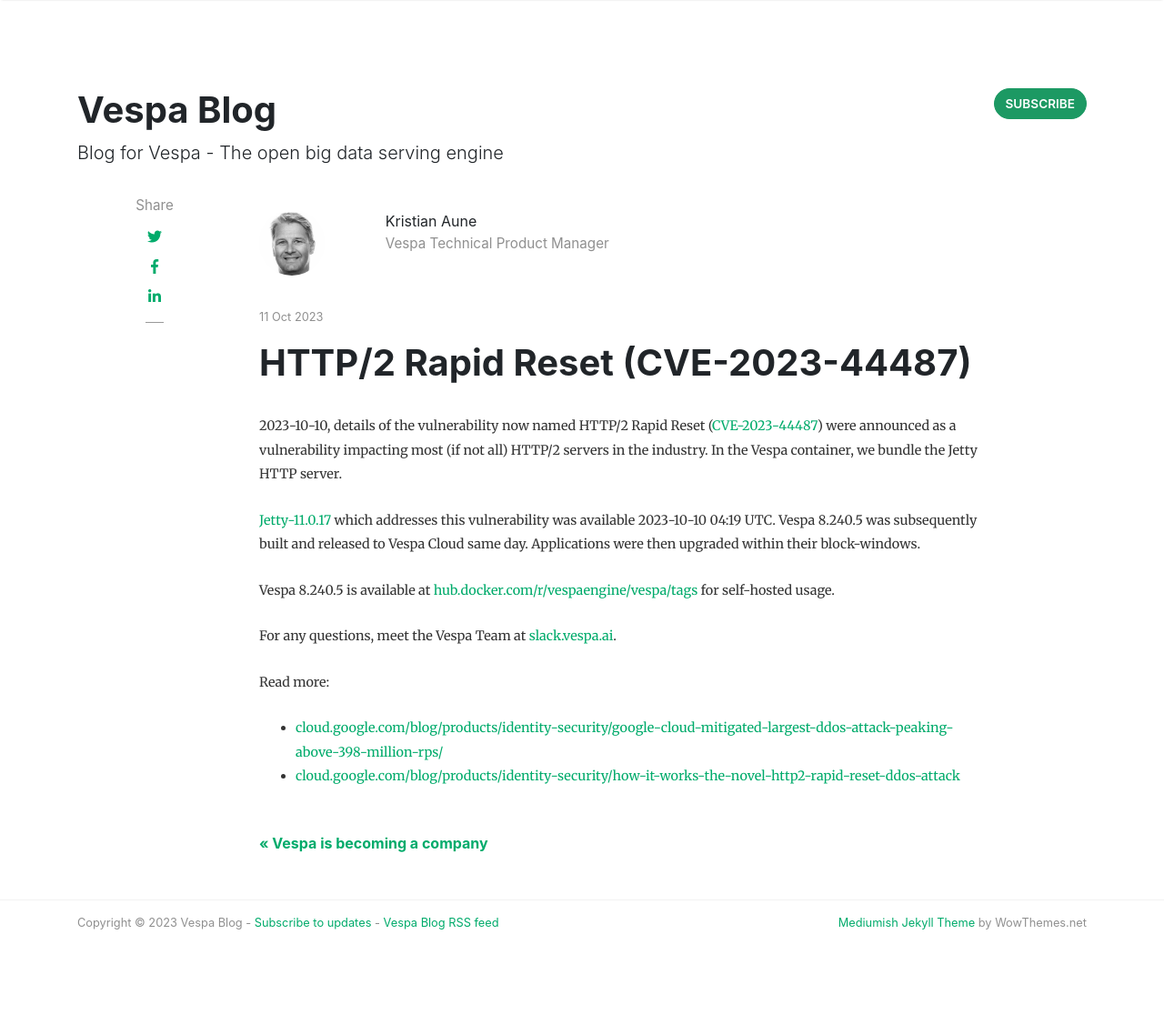
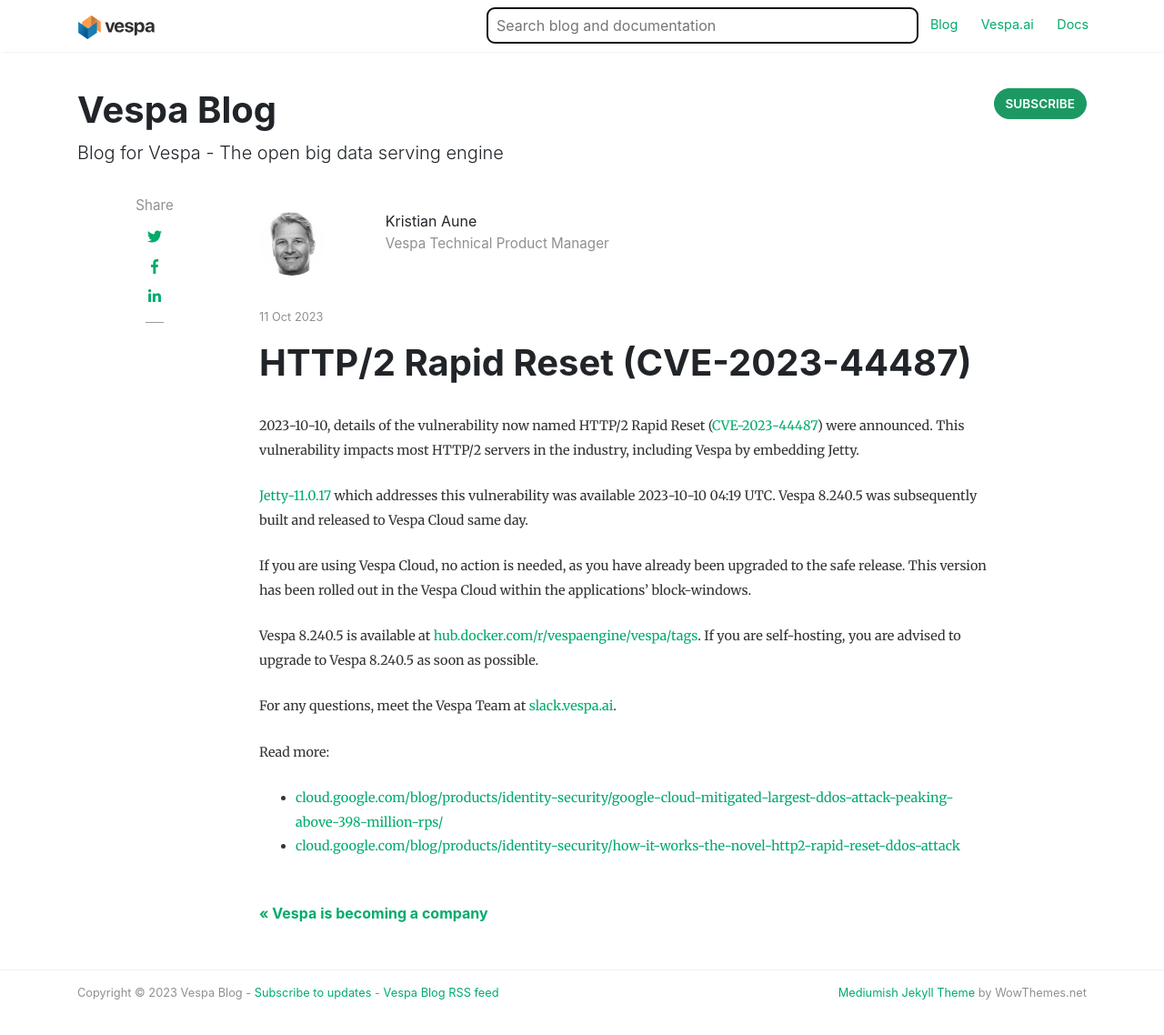
Before and after one commit to vespa-engine/blog, a Jekyll site: the page built from _posts/2023-10-11-cve-2023-44487.md, in a window 1280 px wide and 1175 px high. Shown: the top 1138 px of the window at 91% size. Built offline with Jekyll 4.4.1, drawn with Linux system fonts in a browser that asks for light colours; nearby versions of some CDN libraries; comment, search, counter and statistics services are not loaded.

Commit message:
Minor rewrite

```diff
--- a/_posts/2023-10-11-cve-2023-44487.md
+++ b/_posts/2023-10-11-cve-2023-44487.md
@@ -10,17 +10,19 @@
 ---
 
 2023-10-10, details of the vulnerability now named HTTP/2 Rapid Reset
-([CVE-2023-44487](https://nvd.nist.gov/vuln/detail/CVE-2023-44487))
-were announced as a vulnerability impacting most (if not all) HTTP/2 servers in the industry.
-In the Vespa container, we bundle the Jetty HTTP server.
+([CVE-2023-44487](https://nvd.nist.gov/vuln/detail/CVE-2023-44487)) were announced.
+This vulnerability impacts most HTTP/2 servers in the industry,
+including Vespa by embedding Jetty.
 
 [Jetty-11.0.17](https://github.com/eclipse/jetty.project/releases/tag/jetty-11.0.17)
 which addresses this vulnerability was available 2023-10-10 04:19 UTC.
 Vespa 8.240.5 was subsequently built and released to Vespa Cloud same day.
-Applications were then upgraded within their block-windows.
 
-Vespa 8.240.5 is available at [hub.docker.com/r/vespaengine/vespa/tags](https://hub.docker.com/r/vespaengine/vespa/tags)
-for self-hosted usage.
+If you are using Vespa Cloud, no action is needed, as you have already been upgraded to the safe release.
+This version has been rolled out in the Vespa Cloud within the applications' block-windows.
+
+Vespa 8.240.5 is available at [hub.docker.com/r/vespaengine/vespa/tags](https://hub.docker.com/r/vespaengine/vespa/tags).
+If you are self-hosting, you are advised to upgrade to Vespa 8.240.5 as soon as possible.
 
 For any questions, meet the Vespa Team at [slack.vespa.ai](http://slack.vespa.ai/).
 
```
